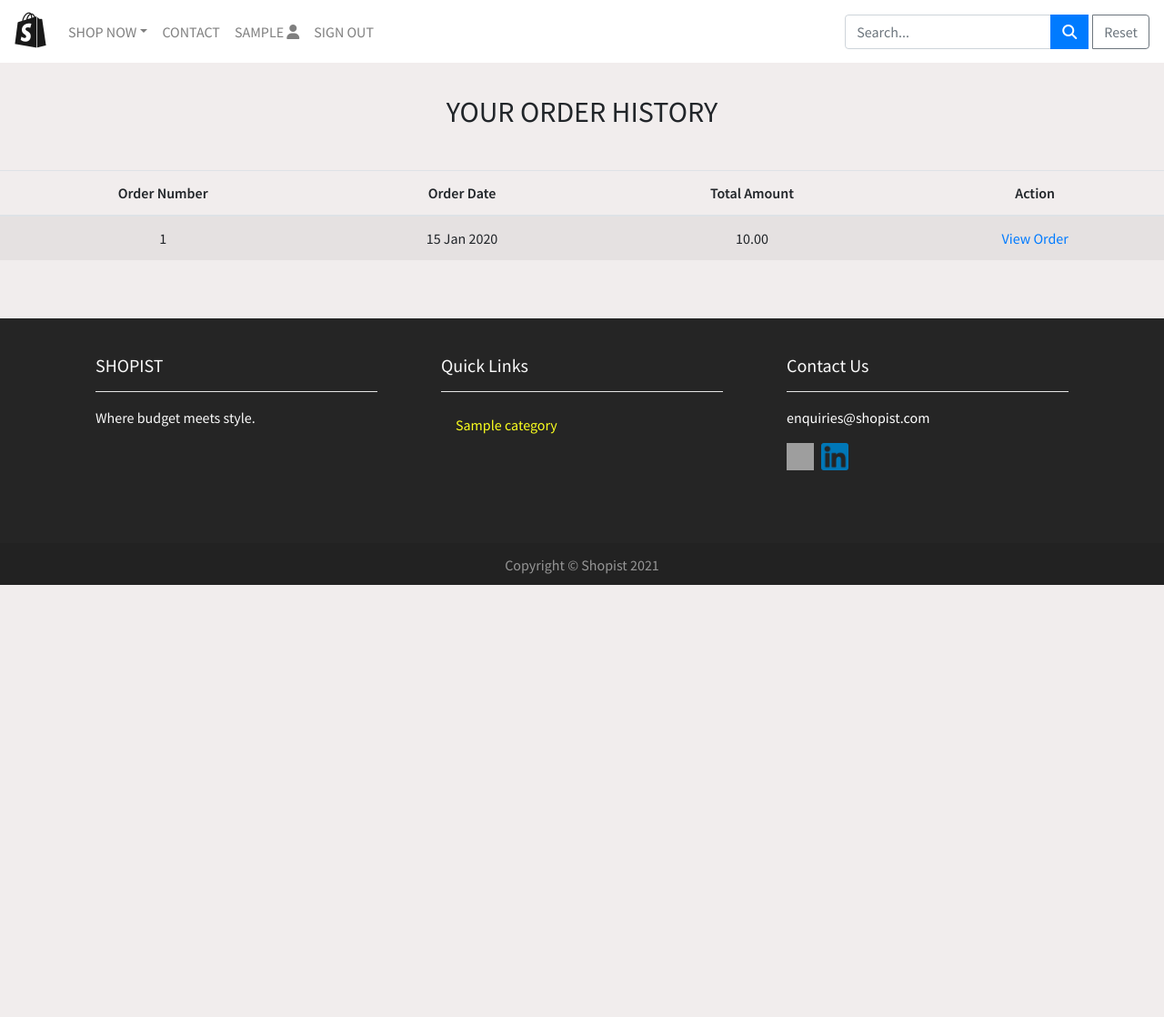
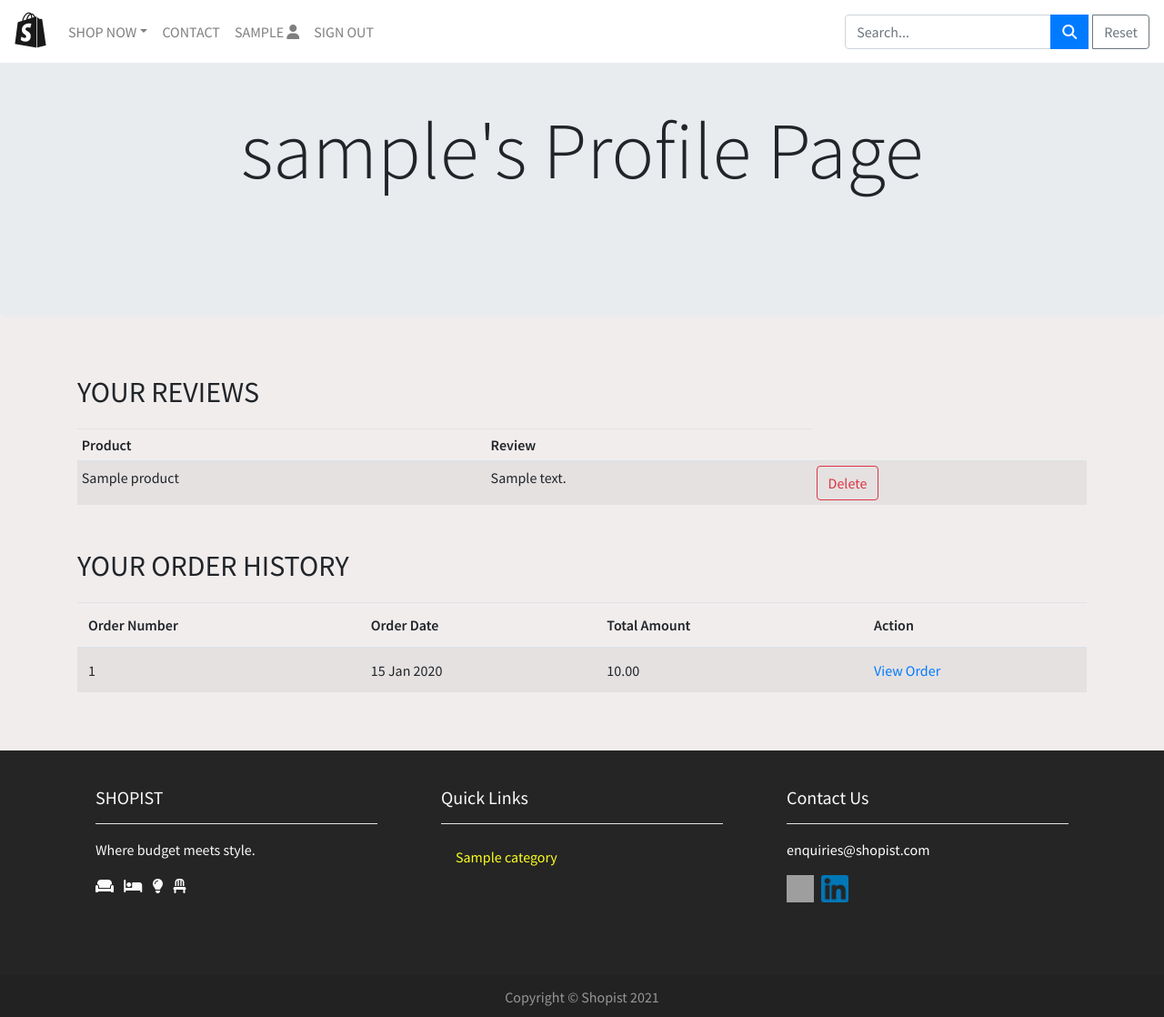
Before and after one commit to leithdm/shopist, a Django app: page /accounts/profile/ in a window 1280 px wide. Shown: the whole page at 91% size. Before the commit the page ends 643 px from the top, so only its background shows below. Run offline with Django 3.2, Linux system fonts and the light colour scheme; a user stored in the database is signed in; tables that the repository leaves empty hold one stand-in row (values such as "Sample post"); some libraries are stand-ins or nearby versions; grey boxes are pictures that could not be loaded.

Commit message:
feat: Ability to delete reviews from profile page

```diff
--- a/author/templates/author/signup.html
+++ b/author/templates/author/signup.html
@@ -2,7 +2,7 @@
 {% load static %}
 {% load crispy_forms_tags %}
 {% block title %}
-Create a New Account
+Shopist | Create a New Account
 {% endblock %}
 
 {% block content %}
--- a/profiles/templates/profiles/profile.html
+++ b/profiles/templates/profiles/profile.html
@@ -5,12 +5,65 @@ Profile Page
 {% endblock %}
 
 {% block content %}
-  <div class="text-center">
-    <br>
-    <h1 class="text-center product_title">
-      Your Order History
+<div class="jumbotron jumbotron-profile text-center">
+  <div class="container">
+     <h1 class="display-2">{{ request.user }}'s Profile Page</h1>
+  </div>
+</div>
+<div class="row">
+  <div class="container">
+    <h1 class="product-title">
+      Your Reviews
     </h1>
-    <br>
+    <div class="table-responsive">
+       <table class="table table-striped table-sm">
+          <thead>
+             <tr class="table-row">
+                <th>Product</th>
+                <th>Review</th>
+             </tr>
+          </thead>
+          <tbody>
+             {% for review in reviews %}
+             <tr class="table-text">
+                <td>{{ review.product }}</td>
+                <td>{{ review.content }}</td>
+                <td>
+                   <button type="button" class="btn btn-outline-danger" data-toggle="modal"
+                      data-target="#delete{{ review.id }}">
+                   Delete
+                   </button>
+                   <!-- MODAL -->
+                   <div class="modal fade" id="delete{{ review.id }}" tabindex="-1" role="dialog"
+                      aria-labelledby="exampleModalCenterTitle" aria-hidden="true">
+                      <div class="modal-dialog modal-dialog-centered" role="document">
+                         <div class="modal-content">
+                            <div class="modal-header">
+                               <h5 class="modal-title" id="exampleModalLongTitle">Are you sure you want to
+                                  delete this review?
+                               </h5>
+                               <button type="button" class="close" data-dismiss="modal" aria-label="Close">
+                               <span aria-hidden="true">&times;</span>
+                               </button>
+                            </div>
+                            <div class="modal-footer">
+                               <button type="button" class="btn btn-secondary" data-dismiss="modal">Close
+                               </button>
+                               <a class="btn btn-outline-danger"
+                               href="{% url 'delete_review' review.id %}">Delete Review
+                            </a>
+                            </div>
+                         </div>
+                      </div>
+                   </div>
+                </td>
+             </tr>
+             {% endfor %}
+          </tbody>
+       </table>
+    </div>
+    <div>
+      <h1 class="product-title">Your Order History</h1>
       {% if order_details %}
         <table class="table table-striped">
           <thead>
@@ -40,4 +93,6 @@ Profile Page
       {% endif %}
     </div>
     <br><br>
+  </div>
+</div>
   {% endblock %}
--- a/profiles/urls.py
+++ b/profiles/urls.py
@@ -3,5 +3,6 @@ from . import views
 
 urlpatterns = [
     path('', views.profile, name='profile'),
-    path('order/<int:order_id>', views.viewOrder, name='order_detail')
+    path('order/<int:order_id>', views.viewOrder, name='order_detail'),
+    path('delete-review/<int:review_id>', views.deleteReview, name='delete_review'),
 ]
--- a/profiles/views.py
+++ b/profiles/views.py
@@ -1,5 +1,6 @@
 from django.shortcuts import render, get_object_or_404, redirect
 from checkout.models import Order, OrderItem
+from store.models import Review
 from django.core.exceptions import ObjectDoesNotExist
 from django.conf import settings
 from django.contrib.auth.models import Group, User
@@ -14,9 +15,8 @@ def profile(request):
     if request.user.is_authenticated:
         email = str(request.user.email)
         order_details = Order.objects.filter(emailAddress=email)
-        print(email)
-        print(order_details)
-    return render(request, 'profiles/profile.html', {'order_details': order_details})
+        reviews = Review.objects.filter(user=request.user)
+    return render(request, 'profiles/profile.html', {'order_details': order_details, 'reviews': reviews})
 
 
 @login_required(redirect_field_name='next', login_url='login')
@@ -26,3 +26,12 @@ def viewOrder(request, order_id):
         order = Order.objects.get(id=order_id, emailAddress=email)
         order_items = OrderItem.objects.filter(order=order)
     return render(request, 'profiles/order_detail.html', {'order': order, 'order_items': order_items})
+
+
+@login_required(redirect_field_name='next', login_url='login')
+def deleteReview(request, review_id):
+    if request.user.is_authenticated:
+        review_to_delete = Review.objects.get(id=review_id)
+        review_to_delete.delete()
+        reviews = Review.objects.filter(user=request.user)
+    return render(request, 'profiles/profile.html', {'reviews': reviews})
--- a/static/css/base.css
+++ b/static/css/base.css
@@ -41,18 +41,18 @@
     background: transparent;
 }
 
-.product_title {
+.product-title {
     font-size: 2rem;
     text-transform: uppercase;
     padding-top: 2rem;
     padding-bottom: 0.8rem;
 }
 
-.product_text {
+.product-text {
     padding-right: 2rem;
 }
 
-.product_description {
+.product-description {
     font-size: 1rem;
     text-transform: uppercase;
 }
@@ -100,6 +100,11 @@
 
 .contact-jumbotron {
     background: url('/static/media/contact.jpg') no-repeat center center;
+}
+
+.jumbotron-profile {
+    background-size: cover;
+    min-height: 300px;
 }
 
 /*------------------------------------*\
--- a/store/templates/store/footer.html
+++ b/store/templates/store/footer.html
@@ -9,6 +9,10 @@
                             <h5 class="widget-title text-uppercase">Shopist</h5>
                             <hr class="footer-hr">
                             <p>Where budget meets style.</p>
+                            <i class="fas fa-couch mr-2"></i>
+                            <i class="fas fa-bed mr-2"></i>
+                            <i class="fas fa-lightbulb mr-2"></i>
+                            <i class="fas fa-chair mr-2"></i>
                         </div>
                     </div>
                     <div class="col-xs-12 col-sm-6 col-md-4">
--- a/store/templates/store/product_details.html
+++ b/store/templates/store/product_details.html
@@ -54,7 +54,11 @@ Product
              <p class="card-text">{{review.content}}</p>
              </li>
          {% endfor %}
-       </ul>
+        </ul>
+         {% else %}
+         <li class="list-group-item"> <h5>No reviews yet ! <i class="far fa-frown"></i></h5>
+          <p class="card-text">Be the first to leave one.</p>
+          </li>
         {% endif %}
       </div>
 </div>
```
Also changed, not shown: author/templates/author/login.html (+6 -4 lines). Lines whose indentation alone changed are shown as unchanged.
